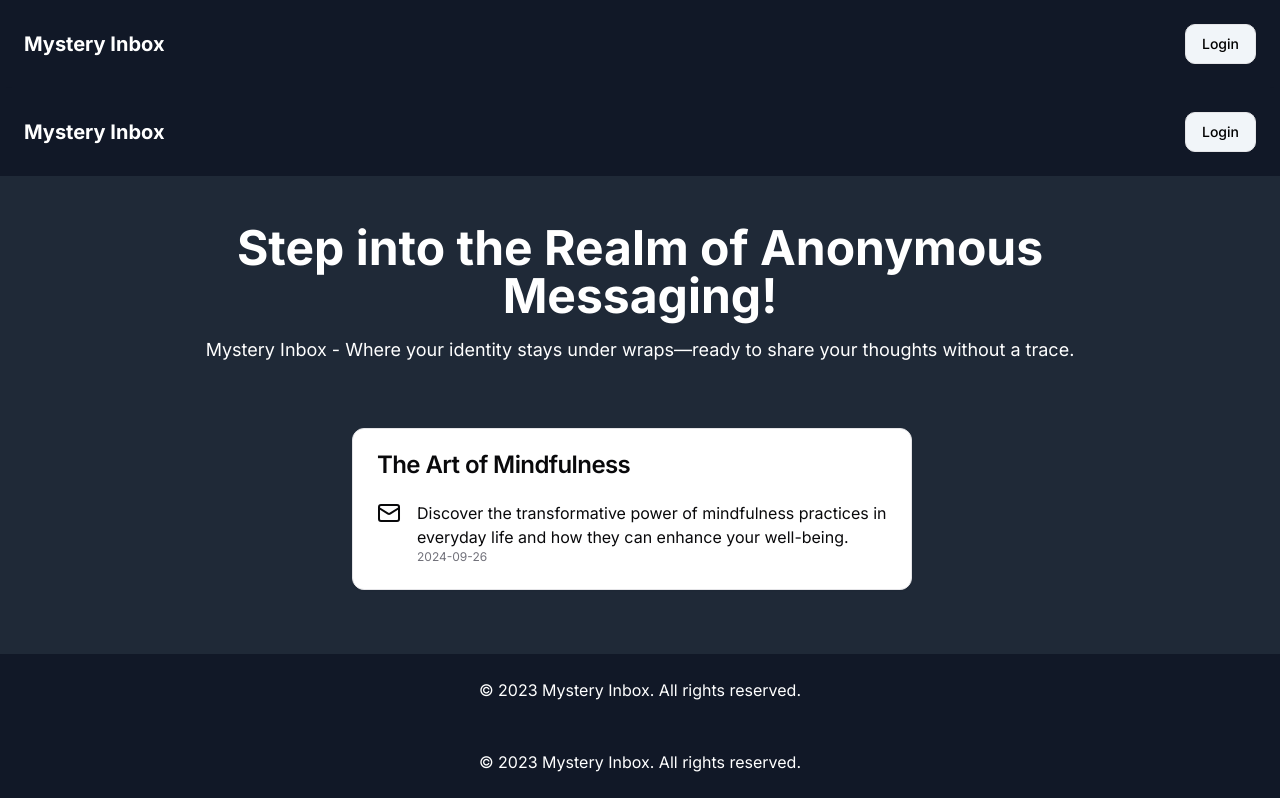
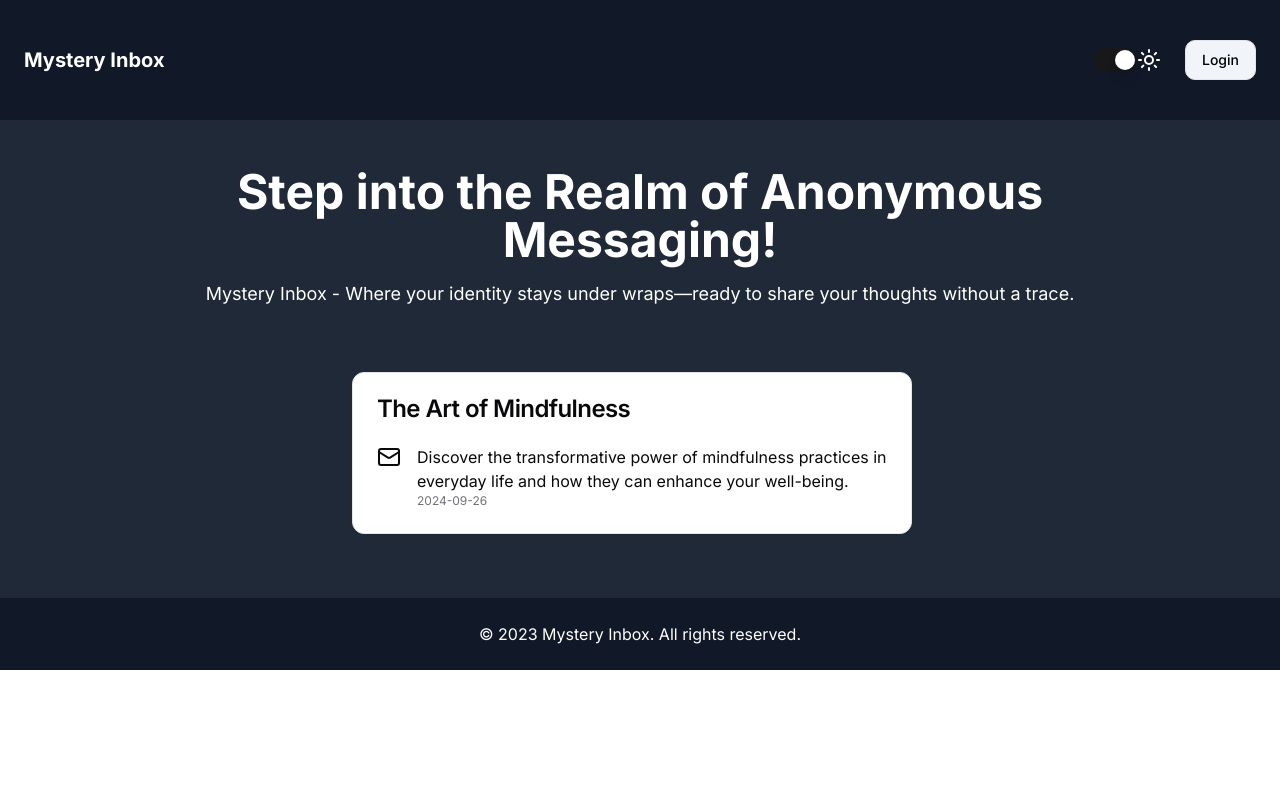
Before and after one commit to shaleshkalyan/message-ai, a Next.js app: page / in a window 1280 px wide. Built offline with nearby package versions, Linux system fonts and the light colour scheme.

Commit message:
Dev : WIP Theme change functionality and existing fixes

```diff
--- a/src/app/(app)/dashboard/page.tsx
+++ b/src/app/(app)/dashboard/page.tsx
@@ -21,7 +21,6 @@ const Dashboard = () => {
   const [isLoading, setIsLoading] = useState<boolean>(false);
   const [isSwitchLoading, setIsSwitchLoading] = useState<boolean>(false);
   const { toast } = useToast();
-
   const handleDeleteMessage = async (messageId: string) => {
     setMessages(messages.filter((message) => message._id !== messageId));
   };
@@ -139,9 +138,8 @@ const Dashboard = () => {
     } finally {
       setIsSwitchLoading(false);
     }
-  };
-
-  const baseUrl = process.env.VERCEL_URL;
+  }
+  const baseUrl = `vercel`;
   const profileUrl = `${baseUrl}/public/${authState.userName}`;
 
   const copyToClipboard = () => {
--- a/src/app/(app)/layout.tsx
+++ b/src/app/(app)/layout.tsx
@@ -1,8 +1,21 @@
+"use client"
+
+import { useAuthContext } from "@/hooks/UseAuth";
+import { useRouter } from "next/navigation";
+import { useEffect } from "react";
+
 export default function Layout({
   children,
 }: Readonly<{
   children: React.ReactNode;
 }>) {
+  const { authState } = useAuthContext();
+  const router = useRouter();
+  useEffect(() => {
+    if (authState.userToken == 0 || authState.userName == "") {
+      router.push(`/login`);
+    }
+  }, []);
   return (
     <>
       {children}
--- a/src/app/page.tsx
+++ b/src/app/page.tsx
@@ -31,7 +31,6 @@ export default function Home() {
   ];
   return (
     <>
-    <Navbar/>
       <main className="flex-grow flex flex-col items-center justify-center px-4 md:px-24 py-12 bg-gray-800 text-white">
         <section className="text-center mb-8 md:mb-12">
           <h1 className="text-3xl md:text-5xl font-bold">
@@ -70,9 +69,6 @@ export default function Home() {
           </CarouselContent>
         </Carousel>
       </main>
-      <footer className="text-center p-4 md:p-6 bg-gray-900 text-white">
-        © 2023 Mystery Inbox. All rights reserved.
-      </footer>
     </>
   );
 }
--- a/src/components/custom/navbar.tsx
+++ b/src/components/custom/navbar.tsx
@@ -6,7 +6,7 @@ import { useRouter } from "next/navigation";
 import { toast } from "@/hooks/use-toast";
 import axios, { AxiosError } from "axios";
 import { ApiResponse } from "@/types/ApiResponse";
-import { Loader2 } from "lucide-react";
+import { Loader2, MoonIcon, SunIcon } from "lucide-react";
 import { initialAuthState } from "@/providers/AuthProvider";
 import { Avatar, AvatarFallback } from "../ui/avatar";
 import { useAuthContext } from "@/hooks/UseAuth";
@@ -23,12 +23,20 @@ import {
   DropdownMenuSubTrigger,
   DropdownMenuTrigger,
 } from "../ui/dropdown-menu";
+import { Switch } from "../ui/switch";
 
 const Navbar = () => {
   const [isLoading, setIsLoading] = useState<boolean>(false);
   const router = useRouter();
   let { authState, authAction } = useAuthContext();
+  const [themeMode, setThemeMode] = useState<"light" | "dark">(authState.theme);
 
+  const toggleTheme = async () => {
+    setThemeMode(themeMode === "dark" ? "light" : "dark");
+    // Update authState directly without creating a copy
+    authState.theme = themeMode;
+    authAction({ type: "THEME", payload: authState });
+  };
   const logoutUser = async () => {
     setIsLoading(true);
     try {
@@ -69,6 +77,19 @@ const Navbar = () => {
         <a href="#" className="text-xl font-bold mb-4 md:mb-0">
           Mystery Inbox
         </a>
+        <div className="flex flex-col md:flex-row justify-between items-center">
+          <div className="m-2 p-4 flex justify-center items-center">
+            <Switch
+              className="space-x-2"
+              checked={themeMode === "light"}
+              onCheckedChange={toggleTheme}
+            />
+            {themeMode === "light" ? (
+              <SunIcon size={24} />
+            ) : (
+              <MoonIcon size={24} />
+            )}
+          </div>
           {authState.userName ? (
             <>
               <DropdownMenu>
@@ -90,7 +111,9 @@ const Navbar = () => {
                       <DropdownMenuPortal>
                         <DropdownMenuSubContent>
                           <DropdownMenuItem className="h-5">
-                          <span className="text-sm font-bold">Username : </span>
+                            <span className="text-sm font-bold">
+                              Username :{" "}
+                            </span>
                             {authState.userName}
                           </DropdownMenuItem>
                           <DropdownMenuSeparator />
@@ -133,6 +156,7 @@ const Navbar = () => {
             </Button>
           )}
         </div>
+      </div>
     </nav>
   );
 };
--- a/src/providers/AuthProvider.tsx
+++ b/src/providers/AuthProvider.tsx
@@ -13,6 +13,7 @@ export const initialAuthState: authStateType = {
   email: "",
   userToken: 0,
   tokenExpiry: null,
+  theme : "light"
 };
 
 export const AuthContextProvider = ({
--- a/src/reducers/AuthReducer.ts
+++ b/src/reducers/AuthReducer.ts
@@ -1,3 +1,4 @@
+import { initialAuthState } from '@/providers/AuthProvider';
 import { authActionType, authStateType } from "@/types/AuthContext";
 
 export const authReducer = (
@@ -6,20 +7,21 @@ export const authReducer = (
 ): authStateType => {
     switch (action.type) {
         case "LOGIN":
+            const { userName, email, userToken, tokenExpiry } = action.payload;
             return {
                 ...state,
-                userName: action.payload.userName,
-                email: action.payload.email,
-                userToken: action.payload.userToken,
-                tokenExpiry: action.payload.tokenExpiry,
+                userName,
+                email,
+                userToken,
+                tokenExpiry,
             };
         case "LOGOUT":
+            return initialAuthState;
+        case "THEME":
+            const { theme } = action.payload
             return {
                 ...state,
-                userName: '',
-                email: '',
-                userToken: 0,
-                tokenExpiry: null,
+                theme
             };
         default:
             return state;
```
Also changed, not shown: src/types/AuthContext.ts (+5 -4 lines). Lines whose indentation alone changed are shown as unchanged.
